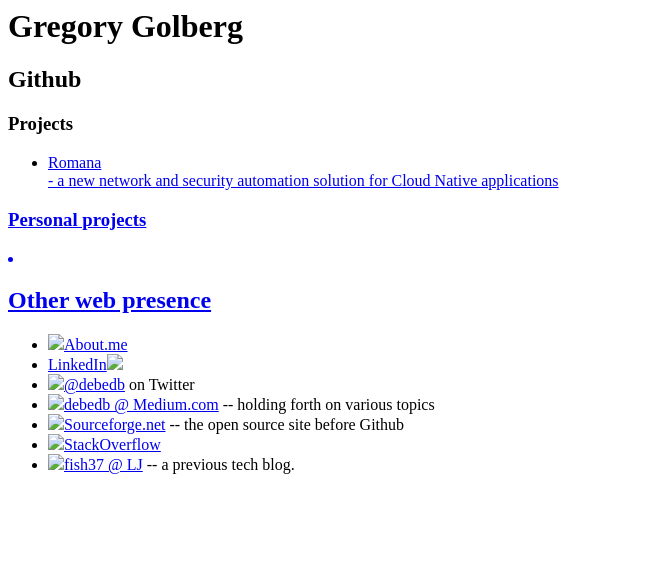
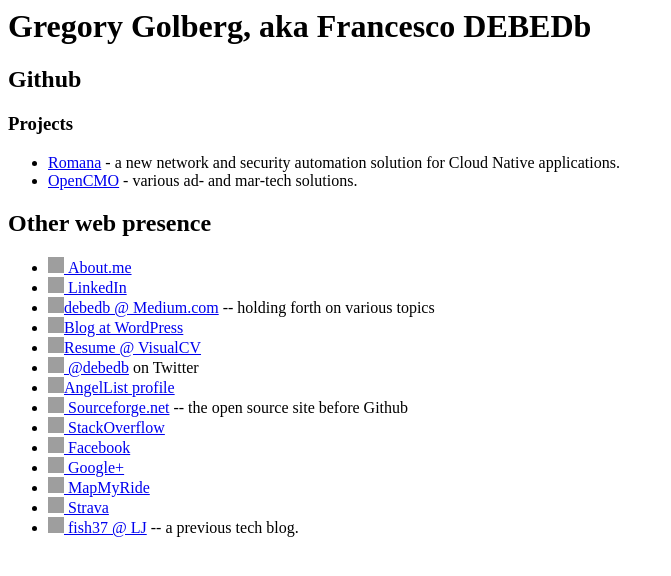
Before and after one commit to debedb/debedb.github.io, a plain HTML site: page index.html in a window 1280 px wide. Shown: the whole page, without its empty margins (0-671 px from the left). Drawn offline with Linux system fonts and the light colour scheme; grey boxes are pictures that could not be loaded.

Commit message:
Icons work, let us see

```diff
--- a/index.html
+++ b/index.html
@@ -1,35 +1,49 @@
 <html>
-<head></head>
+<head><title>Gregory Golberg, aka Francesco DEBEDb</title></head>
 <body>
-<h1>Gregory Golberg</h1>
+<h1>Gregory Golberg, aka Francesco DEBEDb</h1>
 
 <h2>Github</h2>
 <h3>Projects</h2>
 <ul>
-<li><a href="http://romana.io">Romana</li> - a new network and security automation solution for Cloud Native applications</li>
-</li>
+<li><a href="http://romana.io">Romana</a> - a new network and security automation solution for Cloud Native applications.</li>
+<li><a href="http://opencmo.com">OpenCMO</a> - various ad- and mar-tech solutions.</li>
 </ul>
-<h3>Personal projects</h3>
-
-<li></li>
 
 <h2>Other web presence</h2>
 
 <ul>
-<li><a href="http://about.me/gregorygolberg"><img src="http://about.me/favicon.ico"></img>About.me</a></li>
+<li><a href="http://about.me/gregorygolberg"><img width="16px" height="16px" src="http://s3.debedb.com/ico/about.ico"></img>&nbsp;About.me</a></li>
 
-<li><a href="https://www.linkedin.com/in/ggolberg">LinkedIn</a><img src="http://www.linkedin.com/favicon.ico"></img>
+<li><a href="https://www.linkedin.com/in/ggolberg"><img width="16px" height="16px" src="http://s3.debedb.com/ico/linkedin.ico"></img>&nbsp;LinkedIn</a></li>
 
-<li><a href="https://twitter.com/debedb"><img src="https://twitter.com/favicon.ico"></img>@debedb</a> on Twitter</li>
+<li><a href="http://medium.com/@debedb"><img width="16px" height="16px" src="http://s3.debedb.com/ico/medium.ico">debedb @ Medium.com</a> -- holding forth on various topics</li>
 
-<li><img src="http://www.medium.com/favicon.ico"><a href="https://medium.com/@debedb/">debedb @ Medium.com</a> -- holding forth on various topics</li>
+<li><a href="http://blog.debedb.com"><img width="16px" height="16px" src="http://s3.debedb.com/ico/wordpress.ico">Blog at WordPress</a></li>
 
-<li><img src="http://www.sourceforge.com/favicon.ico"><a href="https://sourceforge.net/u/debedb/profile/">Sourceforge.net</a> -- the open source site before Github</li>
+<li><a href="https://visualcv.com/ggolberg"><img width="16px" height="16px" src="http://s3.debedb.com/ico/visualcv.ico">Resume @ VisualCV</a></li>
 
-<li><img src="http://www.stackoverflow.com/favicon.ico"></img><a href="http://stackoverflow.com/users/1411871/gregory-golberg">StackOverflow</a></li>
+<li><a href="https://twitter.com/debedb"><img width="16px" height="16px" src="http://s3.debedb.com/ico/twitter.ico"></img>&nbsp;@debedb</a> on Twitter</li>
 
-<li><img src="http://www.livejournal.com/favicon.ico"></img><a href="http://fish37.livejournal.com/">fish37 @ LJ</a> -- a previous tech blog.
+<li><a href="https://angel.co/gregory-golberg"><img width="16px" height="16px" src="http://s3.debedb.com/ico/angel.ico">AngelList profile</a></li>
+
+<li><a href="https://sourceforge.net/u/debedb/profile/"><img width="16px" height="16px" src="http://s3.debedb.com/ico/sourceforge.ico"></img>&nbsp;Sourceforge.net</a> -- the open source site before Github</li>
+
+<li><a href="http://stackoverflow.com/users/1411871/gregory-golberg"><img width="16px" height="16px" src="http://s3.debedb.com/ico/stackoverflow.ico"></img>&nbsp;StackOverflow</a></li>
+
+<li><a href="https://www.facebook.com/grisha"><img width="16px" height="16px" src="http://s3.debedb.com/ico/fb.ico"></img>&nbsp;Facebook</a></li>
+
+<li><a href="https://plus.google.com/114486974815645259986/"><img width="16px" height="16px" src="http://s3.debedb.com/ico/googleplus.ico"></img>&nbsp;Google+</a></li>
+
+<li><a href="http://www.mapmyride.com/profile/48822770"><img width="16px" height="16px" src="http://s3.debedb.com/ico/mapmyride.ico"></img>&nbsp;MapMyRide</a></li>
+
+<li><a href="https://www.strava.com/athletes/15641222"><img width="16px" height="16px" src="http://s3.debedb.com/ico/strava.ico"></img>&nbsp;Strava</a></li>
+
+<li><a href="http://fish37.livejournal.com/"><img width="16px" height="16px" src="http://s3.debedb.com/ico/lj.ico"></img>&nbsp;fish37 @ LJ</a> -- a previous tech blog.</li>
+
 </ul>
+
+
 
 </body>
 </html>
```
Also changed, not shown: 1 other file.
